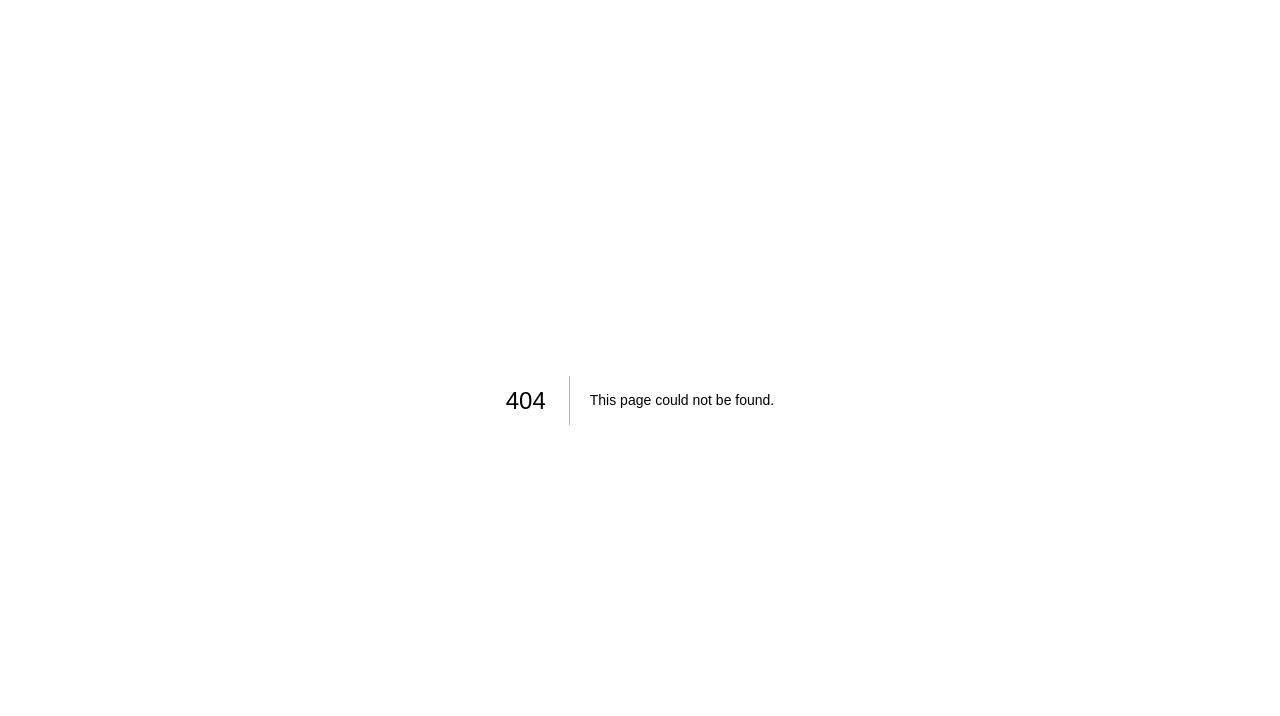
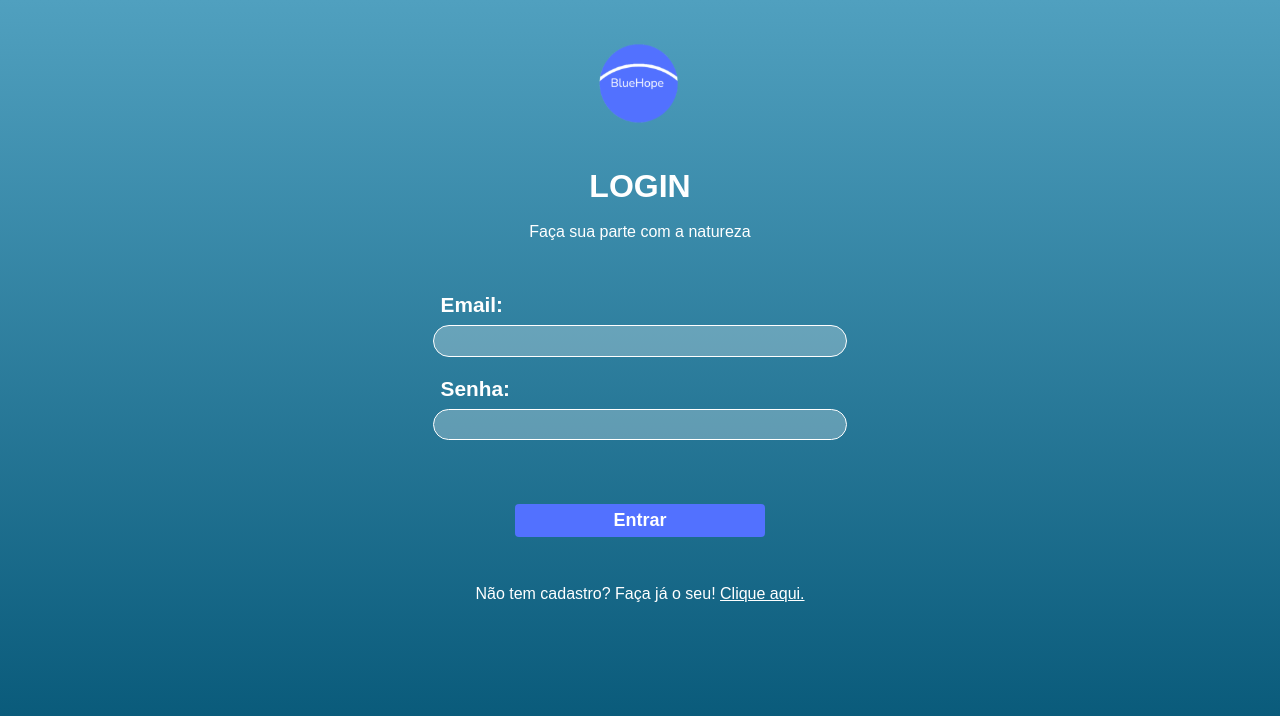
Before and after one commit to NatanJRL/BlueHope-Frontend, a Next.js app: page /login in a window 1280 px wide. Before the commit this address had no page. Shown: the top 716 px of the page. Built offline with nearby package versions, Linux system fonts and the light colour scheme.

Commit message:
feat: login page

```diff
--- /dev/null
+++ b/src/app/(pages)/login/page.tsx
@@ -0,0 +1,61 @@
+'use client'
+import React from 'react'
+import Image from 'next/image'
+import Link from 'next/link'
+import styles from './styles.module.css'
+import Input from '@/app/components/Input'
+import Button from '@/app/components/Button'
+
+const Login = () => {
+
+  return (
+    <main className={styles.wholeContainer}>
+        <Link href={"*"}>
+            <Image src={"/BlueHope-Logo.svg"}
+                width={100}
+                height={100}
+                id='logo'
+                className={styles.logoLogin}
+                alt='Logo da BlueHope'
+            />
+        </Link>
+
+        <div className={styles.loginTitleContainer}>
+            <h1>LOGIN</h1>
+            <br/>
+            <p>Faça sua parte com a natureza</p>
+        </div>
+
+        <div className={styles.inputLoginContainer}>
+            <Input
+                label='Email:'
+                type='email'
+                name='email'
+                id='email'
+                onChange={() => {}}
+                value={""}
+            />
+            <Input
+                label='Senha:'
+                type='password'
+                name='password'
+                id='password'
+                onChange={() => {}}
+                value={""}
+            />
+        </div>
+
+        <Button
+            onClick={() => {}}
+            variant='secondary'
+            text='Entrar'
+        />
+
+        <p className={styles.signupClickText}>Não tem cadastro? Faça já o seu! <Link className={styles.signupLink} href={"*"}>Clique aqui.</Link></p>
+
+
+    </main>
+  )
+}
+
+export default Login
--- /dev/null
+++ b/src/app/(pages)/login/styles.module.css
@@ -0,0 +1,48 @@
+.logoLogin{
+    margin-top: 2rem;
+}
+
+.wholeContainer{
+    display: flex;
+    flex-direction: column;
+    align-items: center;
+    height: 100vh;
+    background: rgb(80,160,191);
+    background: linear-gradient(180deg, rgba(80,160,191,1) 0%, rgba(2,83,115,1) 100%);
+}
+
+.loginTitleContainer{
+    display: flex;
+    flex-direction: column;
+    align-items: center;
+    color: white;
+    margin-top: 2rem;
+    margin-bottom: 2rem;
+}
+
+.loginTitleContainer h1{
+    font-weight: bolder;
+}
+
+.loginTitleContainer p{
+    font-weight: lighter;
+}
+
+.inputLoginContainer{
+    display: flex;
+    flex-direction: column;
+    margin-bottom: 8vh;
+}
+
+.signupClickText{
+    margin-top: 3rem;
+    font-weight: lighter;
+    color: white;
+    width: 75%;
+    text-align: center;
+}
+
+.signupLink{
+    color: white;
+    font-weight: lighter;
+}
--- a/src/app/components/Input/styles.module.css
+++ b/src/app/components/Input/styles.module.css
@@ -15,11 +15,12 @@
 .inputStyle{
     width: 50vw;
     min-width: 200px;
+    max-width: 400px;
     margin-top: 0.5rem;
     border: white solid 2px;
     border: solid white 1px;
     background-color: rgb(255, 255, 255, .27);
     border-radius: 20px;
-    height: 3vh;
+    height: 3.7vh;
     padding-left: 1vw;
 }
```
Also changed, not shown: public/Text_logo_BlueHope.png (added).
